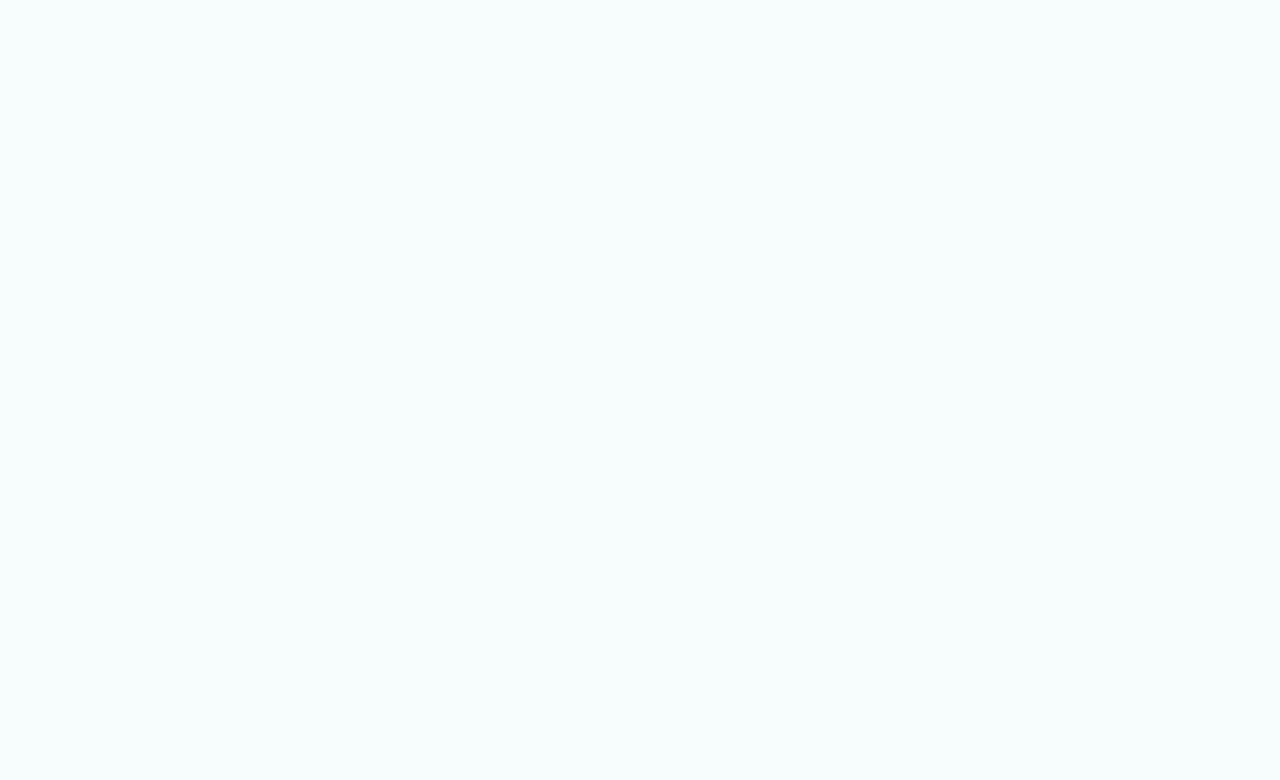
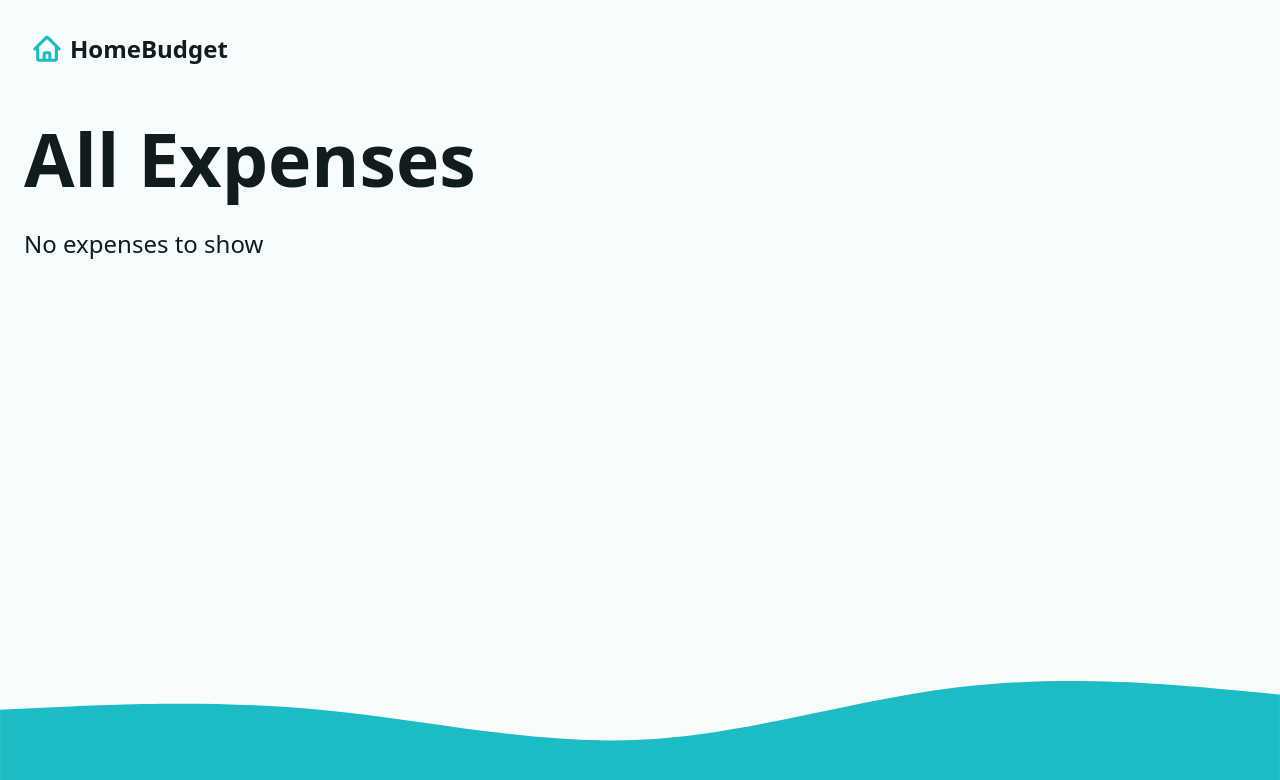
Before and after one commit to JanelleGage/BudgetingApp, a React (Vite) app in the folder app/: page /expenses in a window 1280 px wide. Before the commit this address had no page. Shown: the top 780 px of the page. Built offline with nearby package versions, Linux system fonts and the light colour scheme.

Commit message:
added expenses page

```diff
--- a/app/src/App.jsx
+++ b/app/src/App.jsx
@@ -11,6 +11,7 @@
 
 import { ToastContainer } from 'react-toastify';
 import 'react-toastify/dist/ReactToastify.css';
+import ExpensesPage, { expensesLoader } from "./pages/ExpensesPage";
 
 
 const router = createBrowserRouter([
@@ -31,6 +32,13 @@
         path: "logout",
         action: logoutAction
       },
+      {
+        path: "expenses",
+        element: <ExpensesPage />,
+        loader: expensesLoader,
+
+
+      },
     ]
   },
 ]);
--- a/app/src/pages/Dashboard.jsx
+++ b/app/src/pages/Dashboard.jsx
@@ -1,6 +1,6 @@
 import React from 'react'
 import { createBudget, createExpense, fetchData, waait } from '../helpers'
-import { useLoaderData } from 'react-router-dom';
+import { Link, useLoaderData } from 'react-router-dom';
 import Intro from '../components/Intro';
 import { toast } from 'react-toastify';
 import AddBugetForm from '../components/AddBudgetForm';
@@ -89,7 +89,18 @@
                                 expenses && expenses.length > 0 && (
                                     <div className="grid-md">
                                         <h2>Recent Expenses</h2>
-                                        <Table expenses={expenses.sort((a,b) => b.createdAt - a.createdAt)} />
+                                        <Table expenses={expenses
+                                            .sort((a,b) => b.createdAt - a.createdAt)
+                                            .slice(0,8)}
+                                        />
+                                        {expenses.length > 8 && (
+                                            <Link
+                                                to="expenses"
+                                                className="btn btn--dark"
+                                            >
+                                                View all expenses
+                                            </Link>
+                                        )}
                                     </div>
                                 )
                             }
--- /dev/null
+++ b/app/src/pages/ExpensesPage.jsx
@@ -0,0 +1,31 @@
+import React from 'react'
+import { useLoaderData } from 'react-router-dom';
+import { fetchData } from '../helpers';
+import Table from '../components/Table';
+
+export function expensesLoader(){
+    const expenses = fetchData("expenses");
+    return { expenses }
+}
+
+const ExpensesPage = () => {
+    const { expenses } = useLoaderData()
+
+    return (
+        <div className="grid-lg">
+            <h1>All Expenses</h1>
+            {
+                expenses && expenses.length > 0
+                ? (
+                    <div className="grid-mid">
+                        <h2>Recent Expenses <small>({expenses.length} total)</small></h2>
+                        <Table expenses={expenses} />
+                    </div>
+                )
+                : <p>No expenses to show</p>
+            }
+        </div>
+    )
+}
+
+export default ExpensesPage
```
